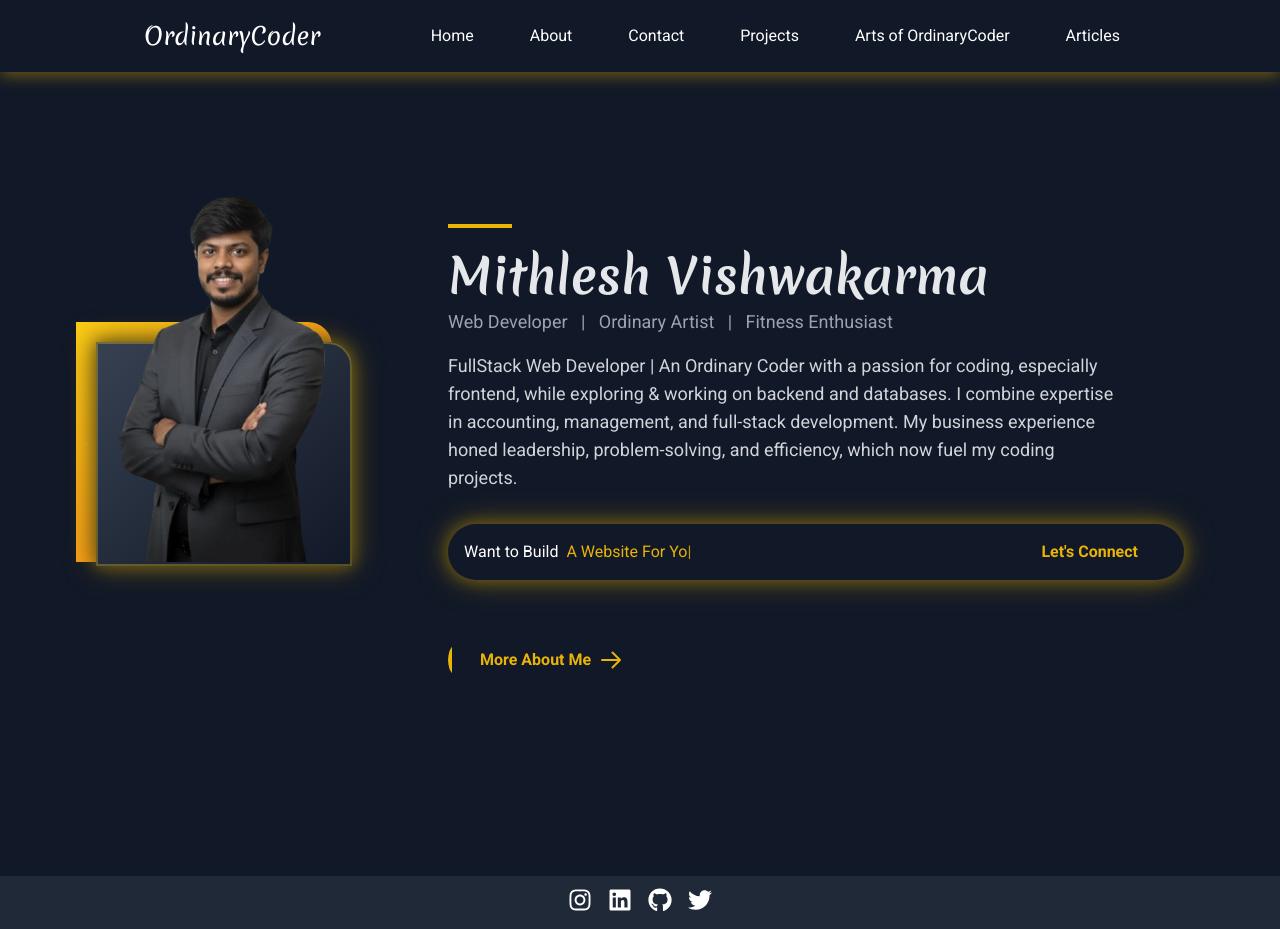
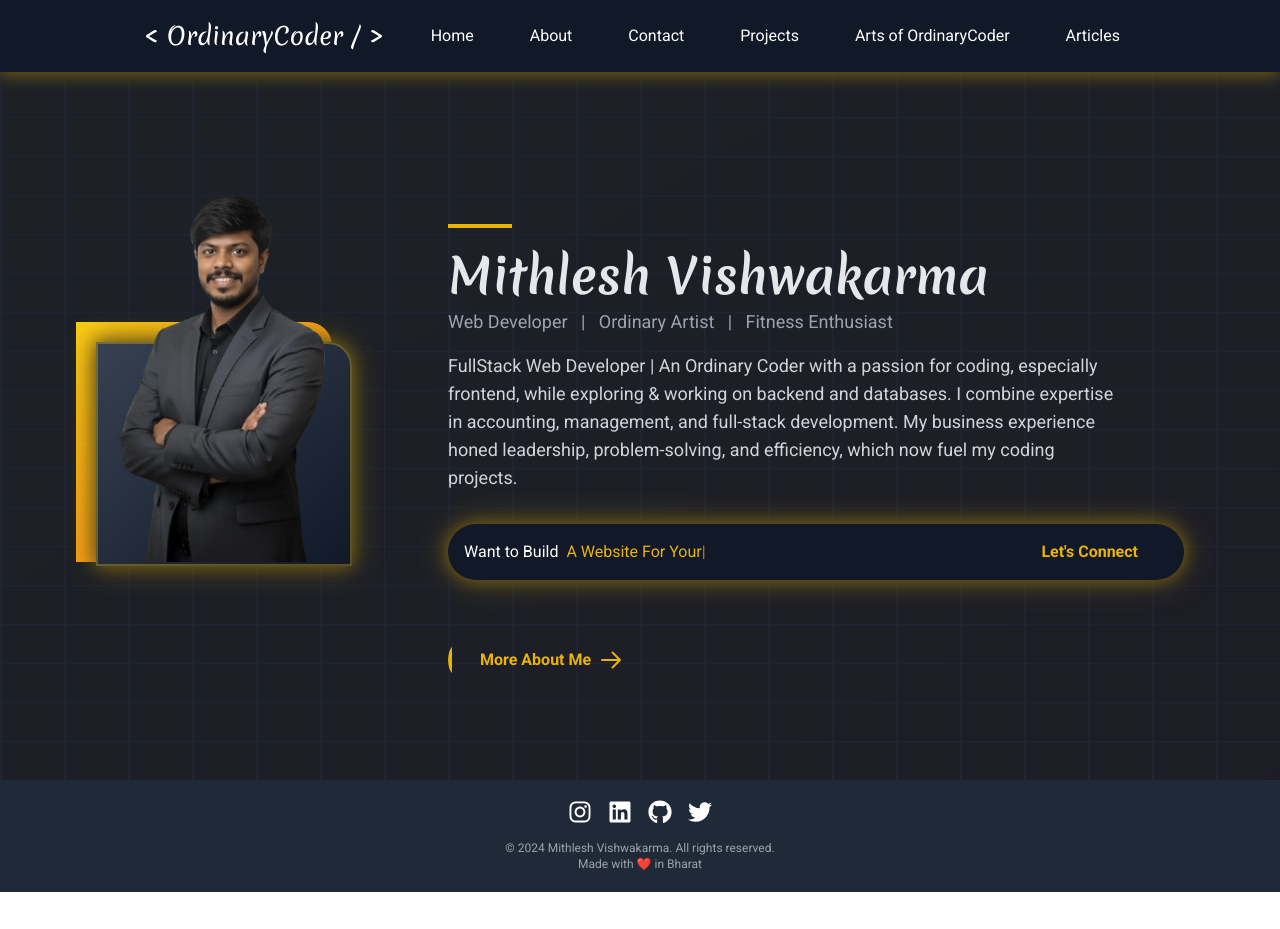
Before and after one commit to mithlesh-vishwakarma/upgraded_portfolio, a React (Vite) app in the folder vite-project/: page / in a window 1280 px wide. Shown: the top 929 px of the page. After the commit the page ends 892 px from the top, so only its background shows below. Built offline with nearby package versions, Linux system fonts and the light colour scheme.

Commit message:
`Added BackgroundPattern component to various pages and updated Hero component to include it`

```diff
--- a/vite-project/src/components/BackgroundPattern.tsx
+++ b/vite-project/src/components/BackgroundPattern.tsx
@@ -1,5 +1,3 @@
-import React from 'react';
-
 const BackgroundPattern = () => {
   return (
 
--- a/vite-project/src/components/Footer.tsx
+++ b/vite-project/src/components/Footer.tsx
@@ -3,16 +3,8 @@ import { FaLinkedin, FaGithub, FaTwitter, FaInstagram } from "react-icons/fa";
 
 const Footer = () => {
   return (
-    <footer className="bg-gray-800 text-white py-3 font-roboto">
+    <footer className="bg-gray-800 text-white py-5 font-roboto">
       <div className="container mx-auto px-6 text-center">
-        {/* <div className="mb-4 space-x-4">
-          <a href="/" className="px-3 hover:text-yellow-500 transition-colors">Home</a>
-          <a href="/projects" className="px-3 hover:text-yellow-500 transition-colors">Projects</a>
-          <a href="/articles" className="px-3 hover:text-yellow-500 transition-colors">Articles</a>
-          <a href="/ordinary-things" className="px-3 hover:text-yellow-500 transition-colors">Ordinary Things</a>
-          <a href="/about" className="px-3 hover:text-yellow-500 transition-colors">About</a>
-          <a href="/contact" className="px-3 hover:text-yellow-500 transition-colors">Contact</a>
-        </div> */}
         <div className="mb-4 flex justify-center space-x-4">
            <motion.a
             href="https://www.instagram.com/_ordinary_coder_/"
--- a/vite-project/src/components/Header.tsx
+++ b/vite-project/src/components/Header.tsx
@@ -55,7 +55,7 @@ const Header: React.FC = () => {
               alt="OrdinaryCoder Logo"
               className="w-12 h-12 object-contain"
             /> */}
-            <span className="text-white font-merienda text-xl lg:text-2xl">OrdinaryCoder</span>
+            <span className="text-white font-merienda text-xl lg:text-2xl">{'<' } OrdinaryCoder {'/' } {'>' }</span>
           </motion.a>
         </motion.div>
 
--- a/vite-project/src/components/Hero.tsx
+++ b/vite-project/src/components/Hero.tsx
@@ -1,11 +1,13 @@
 import { motion } from "framer-motion";
 import ChangingText from "./ChangingText";
+import BackgroundPattern from "./BackgroundPattern";
 import ProfilePic1 from "../assets/profile-img-cutout.png";
 // import ProfilePic1 from "../assets/profile-img.webp";
 
 const Hero = () => {
   return (
-    <div className="bg-gray-900 relative flex items-center justify-center p-4 md:p-8 pt-32 pb-24 md:pt-40 md:pb-32">
+    <div className="relative flex items-center justify-center p-4 md:p-8 pt-32 pb-24 md:pt-40 md:pb-18">
+      <BackgroundPattern />
 
       <div className="container mx-auto px-4 md:px-8 py-8 md:py-16 flex items-center justify-center max-w-6xl relative z-10">
         <div className="flex flex-col md:flex-row items-center justify-center w-full gap-8 md:gap-12">
--- a/vite-project/src/pages/About.tsx
+++ b/vite-project/src/pages/About.tsx
@@ -1,5 +1,6 @@
 import React, { useState, useEffect } from "react";
 import {  Briefcase,GraduationCap, Code2, Database, Globe, Palette, Terminal, Server, GitBranch, Earth } from 'lucide-react';
+import BackgroundPattern from "../components/BackgroundPattern";
 
 const AboutPage = () => {
   const [activeTab, setActiveTab] = useState('experience');
@@ -78,6 +79,7 @@ const AboutPage = () => {
 
   return (
     <div className="min-h-screen bg-gradient-to-br from-slate-800 via-slate-900 to-slate-800">
+      <BackgroundPattern />
       <div className="min-h-screen bg-gradient-to-br from-slate-800 via-slate-900 to-slate-800 text-white font-roboto">
         <div className="max-w-6xl mx-auto px-6 pt-28 pb-16">
           {/* Header Section */}
--- a/vite-project/src/pages/Contact.tsx
+++ b/vite-project/src/pages/Contact.tsx
@@ -1,4 +1,5 @@
 import { useState, useEffect } from "react";
+import BackgroundPattern from "../components/BackgroundPattern";
 
 export default function ContactPage() {
   const [formData, setFormData] = useState({
@@ -69,6 +70,7 @@ export default function ContactPage() {
 
   return (
     <div className="min-h-screen bg-gradient-to-br from-slate-900 to-slate-800 text-white font-roboto">
+      <BackgroundPattern />
       <div className="max-w-6xl mx-auto px-6 pt-28 pb-12">
         {/* Header Section */}
         <div
--- a/vite-project/src/pages/HomePage.tsx
+++ b/vite-project/src/pages/HomePage.tsx
@@ -1,11 +1,8 @@
 import Hero from "../components/Hero";
-import BackgroundPattern from "../components/BackgroundPattern";
 
 const HomePage = () => {
   return (
     <div className="h-100vh bg-gray-900 text-white overflow-hidden relative">
-      {/* Background Pattern */}
-      <BackgroundPattern />
       <Hero />
      </div>
   );
--- a/vite-project/src/pages/Projects.tsx
+++ b/vite-project/src/pages/Projects.tsx
@@ -1,4 +1,5 @@
 import React, { useState, useEffect } from 'react';
+import BackgroundPattern from '../components/BackgroundPattern';
 import { ExternalLink, Code, User, Briefcase, Globe, Github, Star } from 'lucide-react';
 import PersonalProject1 from "../assets/PersonalProject1.jpg";
 import ClientProject1 from "../assets/clientProject1.jpg";
@@ -240,6 +241,7 @@ const ProjectPage: React.FC = () => {
 
   return (
     <div className="min-h-screen bg-gradient-to-br from-slate-800 via-slate-900 to-slate-800 text-white font-roboto">
+      <BackgroundPattern />
       <div className="max-w-6xl mx-auto px-6 pt-28 pb-16">
         {/* Header Section */}
         <div
```
Also changed, not shown: 1 other file (tests, documents, lock files or other folders).
